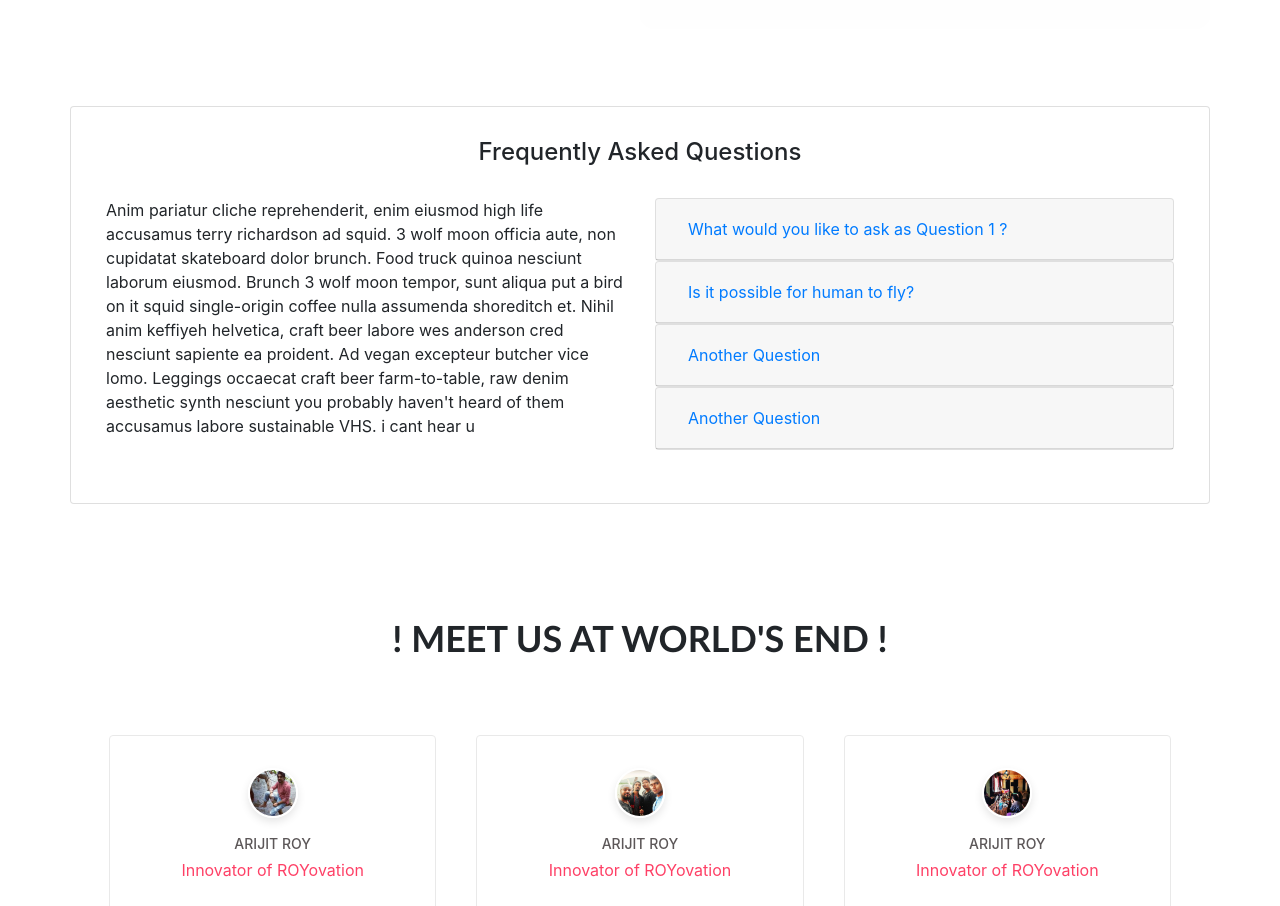
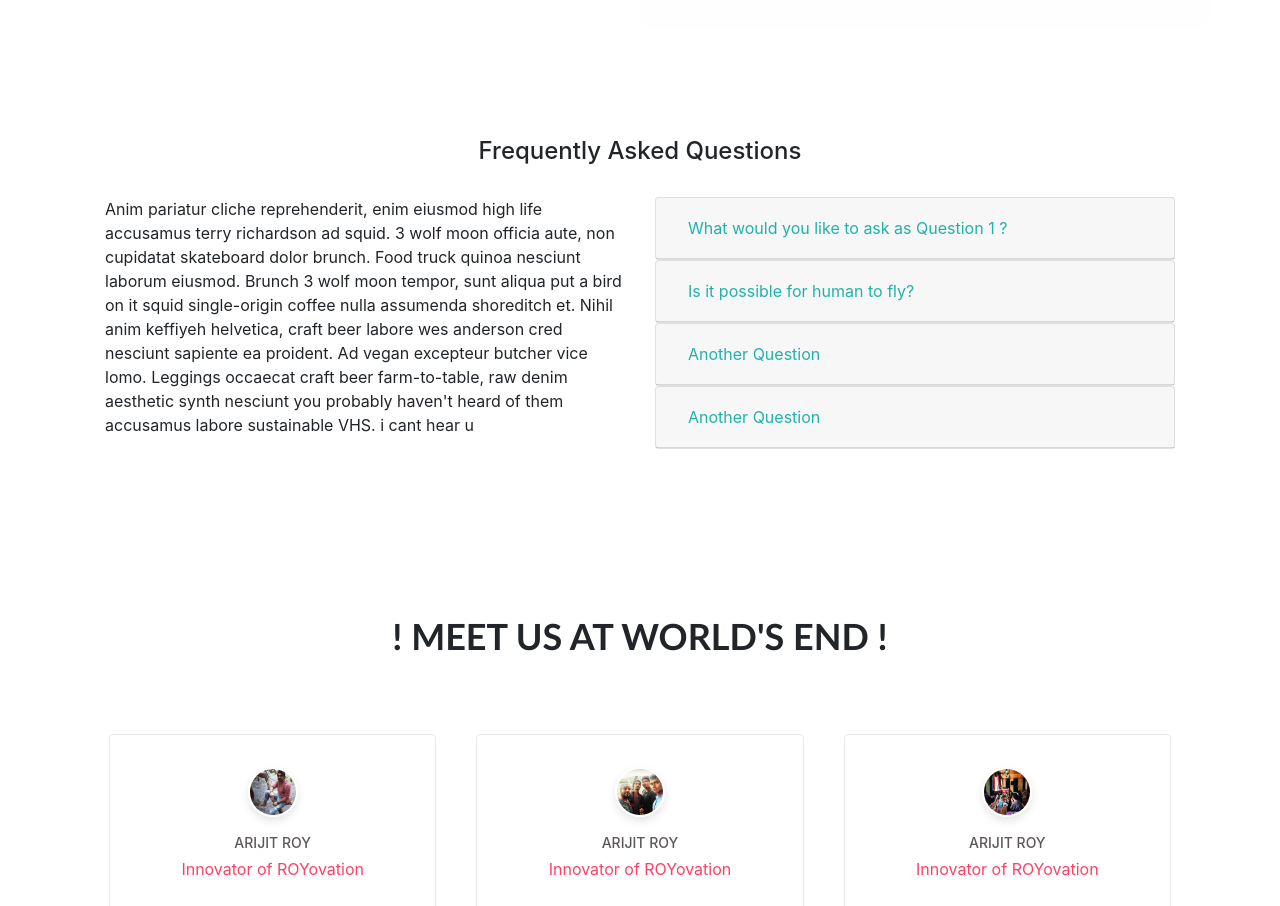
Before and after one commit to HarikaReddySarikonda/carousel, an Angular app in the folder tuitionbell/: page / in a window 1280 px wide. Shown: the part 1440-2346 px from the top of the page. Built offline with nearby package versions, Linux system fonts and the light colour scheme.

Commit message:
faq related styles

```diff
--- a/tuitionbell/src/app/body/home/home.component.scss
+++ b/tuitionbell/src/app/body/home/home.component.scss
@@ -120,6 +120,21 @@ background-size: cover;
 height: 100vh;
 width: auto;
 }
+//To disable border around card
+.card {
+   border:rgba(0,0,0,.125);
+}
+.btn-link {
+  font-weight: 400;
+  color: lightseagreen !important; /* Green */
+  //  #17a2b8bd;
+  text-decoration: none;
+}
+.btn-link:hover {
+  color: #1d2124;
+  text-decoration: underline;
+}
+
 
 // About-us CSS
 
```
